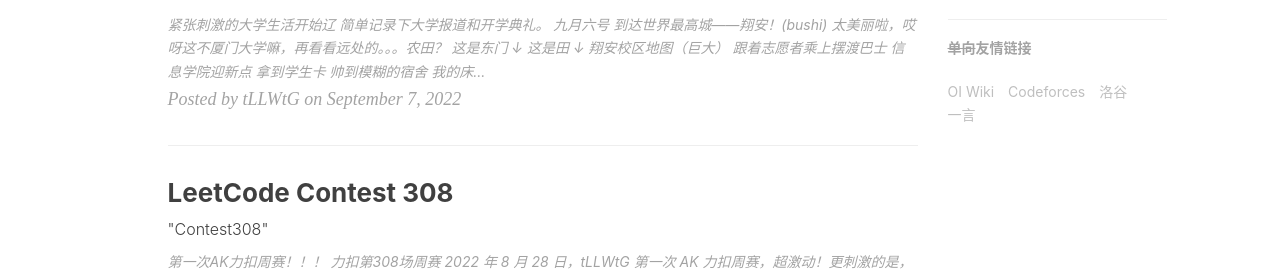
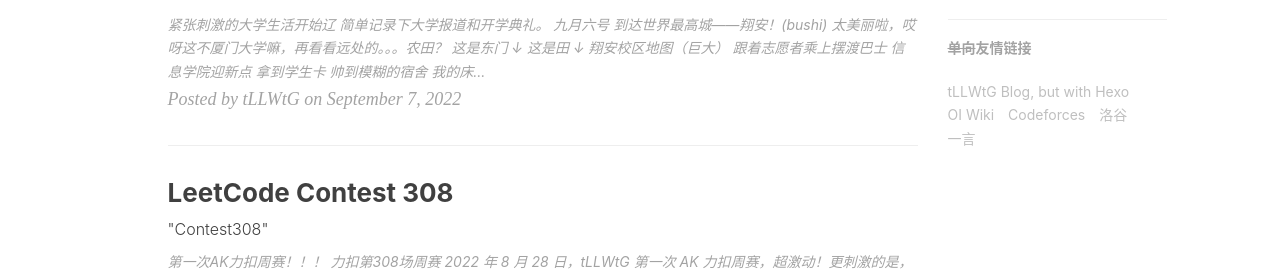
Before and after one commit to tLLWtG/tllwtg.github.io, a Jekyll site: the page built from index.html, in a window 1280 px wide. Shown: the part 1005-1280 px from the top of the page. Built offline with Jekyll 4.4.1, drawn with Linux system fonts in a browser that asks for light colours; nearby versions of some CDN libraries; the list of posts is cut into pages by our own code; comment, search, counter and statistics services are not loaded.

Commit message:
add link to "tLLWtG Blog, but with Hexo"

```diff
--- a/_config.yml
+++ b/_config.yml
@@ -92,6 +92,7 @@
 # Friends
 friends:
   [
+     { title: "tLLWtG Blog, but with Hexo", href: "https://tllwtg.github.io/Hexo_Blog" },
      { title: "OI Wiki", href: "https://oi.wiki" },
      { title: "Codeforces", href: "https://codeforces.com" },
      { title: "洛谷", href: "https://www.luogu.com.cn" },
```
